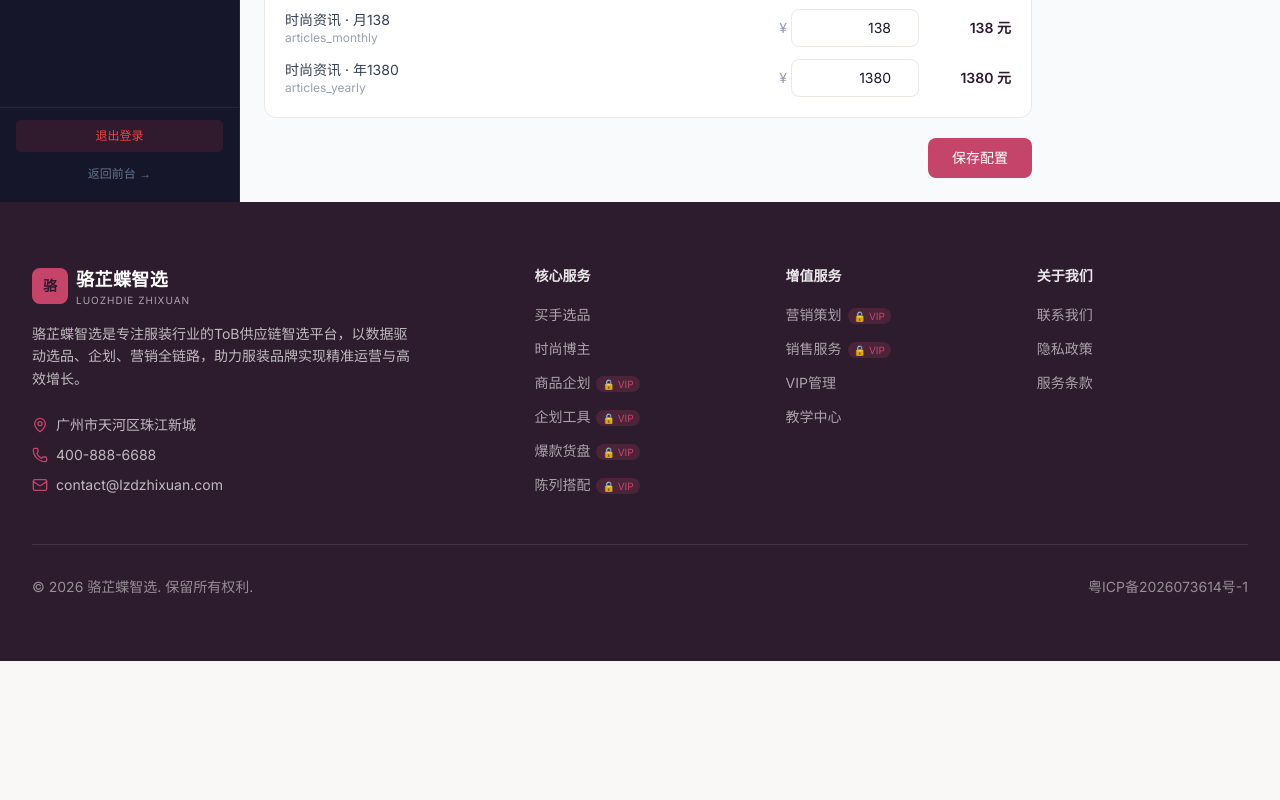
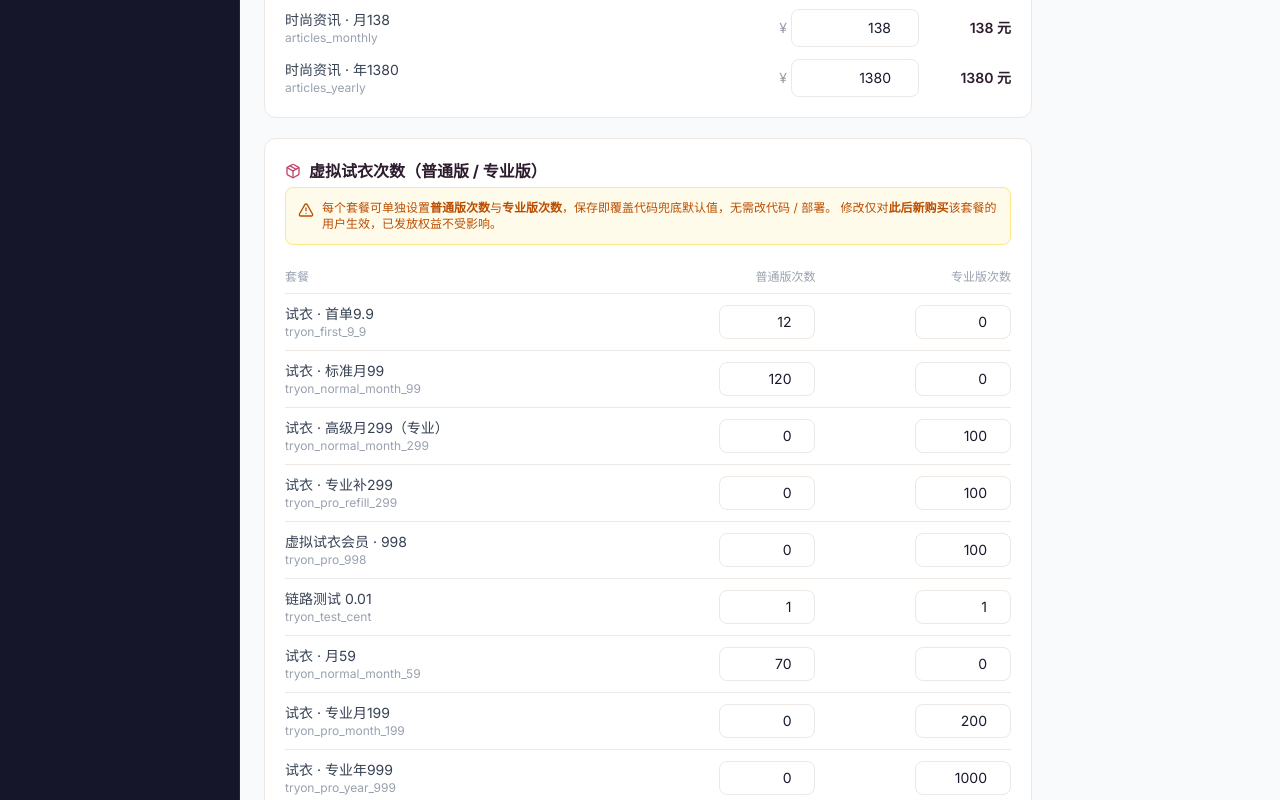
Before and after one commit to luozhidie/choiceTob, a Next.js app: page /admin/price-config in a window 1280 px wide. Shown: the part 1280-2080 px from the top of the page. Before the commit the page ends 1941 px from the top, so only its background shows below. Built offline with nearby package versions, Linux system fonts and the light colour scheme; no server answers.

Commit message:
feat(admin): 价格配置页新增虚拟试衣次数区块，按套餐可视化编辑普通/专业次数并保存即生效

```diff
--- a/src/app/admin/price-config/page.tsx
+++ b/src/app/admin/price-config/page.tsx
@@ -34,6 +34,31 @@ const PRODUCT_LABELS: Record<string, string> = {
   articles_yearly: "时尚资讯 · 年1380",
 };
 
+// 虚拟试衣次数兜底（与 src/lib/tryon-grant.ts 的 TRYON_PACKAGES 一致）
+// 后台保存的 tryon_packages 会按 package_id 覆盖 normal / pro，未配置则用此兜底
+const DEFAULT_TRYON_PACKAGES: Record<string, { normal: number; pro: number }> = {
+  tryon_first_9_9: { normal: 12, pro: 0 },
+  tryon_normal_month_99: { normal: 120, pro: 0 },
+  tryon_normal_month_299: { normal: 0, pro: 100 },
+  tryon_pro_refill_299: { normal: 0, pro: 100 },
+  tryon_pro_998: { normal: 0, pro: 100 },
+  tryon_test_cent: { normal: 1, pro: 1 },
+  tryon_normal_month_59: { normal: 70, pro: 0 },
+  tryon_pro_month_199: { normal: 0, pro: 200 },
+  tryon_pro_year_999: { normal: 0, pro: 1000 },
+};
+const TRYON_LABELS: Record<string, string> = {
+  tryon_first_9_9: "试衣 · 首单9.9",
+  tryon_normal_month_99: "试衣 · 标准月99",
+  tryon_normal_month_299: "试衣 · 高级月299（专业）",
+  tryon_pro_refill_299: "试衣 · 专业补299",
+  tryon_pro_998: "虚拟试衣会员 · 998",
+  tryon_test_cent: "链路测试 0.01",
+  tryon_normal_month_59: "试衣 · 月59",
+  tryon_pro_month_199: "试衣 · 专业月199",
+  tryon_pro_year_999: "试衣 · 专业年999",
+};
+
 function yuan(fen: number) {
   return (fen / 100).toFixed(2).replace(/\.00$/, "");
 }
@@ -41,6 +66,9 @@ function yuan(fen: number) {
 export default function PriceConfigPage() {
   const [tiers, setTiers] = useState<Record<string, WholesaleTier>>(DEFAULT_TIERS);
   const [virtual, setVirtual] = useState<Record<string, number>>(DEFAULT_VIRTUAL);
+  const [tryonPackages, setTryonPackages] = useState<Record<string, { normal: number; pro: number }>>(
+    DEFAULT_TRYON_PACKAGES
+  );
   const [loading, setLoading] = useState(true);
   const [saving, setSaving] = useState(false);
   const [toast, setToast] = useState<{ type: "success" | "error"; message: string } | null>(null);
@@ -48,11 +76,22 @@ export default function PriceConfigPage() {
   useEffect(() => {
     (async () => {
       try {
-        const res = await fetch("/api/public/settings?keys=wholesale_tiers,virtual_goods_prices");
+        const res = await fetch("/api/public/settings?keys=wholesale_tiers,virtual_goods_prices,tryon_packages");
         const json = await res.json();
         const d = json.data || {};
         if (d.wholesale_tiers) setTiers({ ...DEFAULT_TIERS, ...d.wholesale_tiers });
         if (d.virtual_goods_prices) setVirtual({ ...DEFAULT_VIRTUAL, ...d.virtual_goods_prices });
+        if (d.tryon_packages) {
+          const merged: Record<string, { normal: number; pro: number }> = {};
+          for (const [id, fb] of Object.entries(DEFAULT_TRYON_PACKAGES)) {
+            const ov = (d.tryon_packages[id] as { normal?: number; pro?: number }) || {};
+            merged[id] = {
+              normal: typeof ov.normal === "number" ? ov.normal : fb.normal,
+              pro: typeof ov.pro === "number" ? ov.pro : fb.pro,
+            };
+          }
+          setTryonPackages(merged);
+        }
       } catch (e) {
         // 读取失败则用默认值
       } finally {
@@ -75,7 +114,8 @@ export default function PriceConfigPage() {
     try {
       await saveOne("wholesale_tiers", tiers);
       await saveOne("virtual_goods_prices", virtual);
-      setToast({ type: "success", message: "价格与折扣已保存，立即生效（前端展示文案请在「会员充值文案」页同步）" });
+      await saveOne("tryon_packages", tryonPackages);
+      setToast({ type: "success", message: "价格、折扣与试衣次数已保存，立即生效（前端展示文案请在「会员充值文案」页同步）" });
     } catch (e: any) {
       setToast({ type: "error", message: "保存失败：" + e.message });
     } finally {
@@ -102,6 +142,10 @@ export default function PriceConfigPage() {
   function setVirtualYuan(id: string, yuanStr: string) {
     const yuan = Math.max(0, Number(yuanStr) || 0);
     setVirtual((prev) => ({ ...prev, [id]: Math.round(yuan * 100) }));
+  }
+  function setTryonCount(id: string, kind: "normal" | "pro", str: string) {
+    const v = Math.max(0, Number(str) || 0);
+    setTryonPackages((prev) => ({ ...prev, [id]: { ...prev[id], [kind]: v } }));
   }
 
   if (loading)
@@ -237,6 +281,59 @@ export default function PriceConfigPage() {
         </div>
       </section>
 
+      {/* 虚拟试衣次数 */}
+      <section className="bg-white rounded-xl border border-border p-5 mb-5">
+        <h2 className="font-bold text-primary mb-1 flex items-center gap-2">
+          <Package className="w-4 h-4 text-accent" /> 虚拟试衣次数（普通版 / 专业版）
+        </h2>
+        <div className="flex items-start gap-2 mb-4 text-xs text-amber-700 bg-amber-50 border border-amber-200 rounded-lg p-3">
+          <AlertTriangle className="w-4 h-4 shrink-0 mt-0.5" />
+          <span>
+            每个套餐可单独设置<strong>普通版次数</strong>与<strong>专业版次数</strong>，保存即覆盖代码兜底默认值，无需改代码 / 部署。
+            修改仅对<strong>此后新购买</strong>该套餐的用户生效，已发放权益不受影响。
+          </span>
+        </div>
+        <div className="overflow-x-auto">
+          <table className="w-full text-sm">
+            <thead>
+              <tr className="text-gray-400 text-xs border-b border-border">
+                <th className="text-left py-2 font-medium">套餐</th>
+                <th className="text-right py-2 font-medium pr-3">普通版次数</th>
+                <th className="text-right py-2 font-medium">专业版次数</th>
+              </tr>
+            </thead>
+            <tbody>
+              {Object.entries(tryonPackages).map(([id, p]) => (
+                <tr key={id} className="border-b border-border last:border-0">
+                  <td className="py-2.5 pr-3">
+                    <div className="text-sm text-gray-700">{TRYON_LABELS[id] || id}</div>
+                    <div className="text-xs text-gray-400">{id}</div>
+                  </td>
+                  <td className="py-2.5 text-right pr-3">
+                    <input
+                      type="number"
+                      min="0"
+                      className="w-24 px-2 py-1.5 border border-border rounded-lg text-sm text-right focus:outline-none focus:ring-2 focus:ring-accent/40"
+                      value={p.normal}
+                      onChange={(e) => setTryonCount(id, "normal", e.target.value)}
+                    />
+                  </td>
+                  <td className="py-2.5 text-right">
+                    <input
+                      type="number"
+                      min="0"
+                      className="w-24 px-2 py-1.5 border border-border rounded-lg text-sm text-right focus:outline-none focus:ring-2 focus:ring-accent/40"
+                      value={p.pro}
+                      onChange={(e) => setTryonCount(id, "pro", e.target.value)}
+                    />
+                  </td>
+                </tr>
+              ))}
+            </tbody>
+          </table>
+        </div>
+      </section>
+
       <div className="flex justify-end">
         <button
           onClick={saveAll}
```
